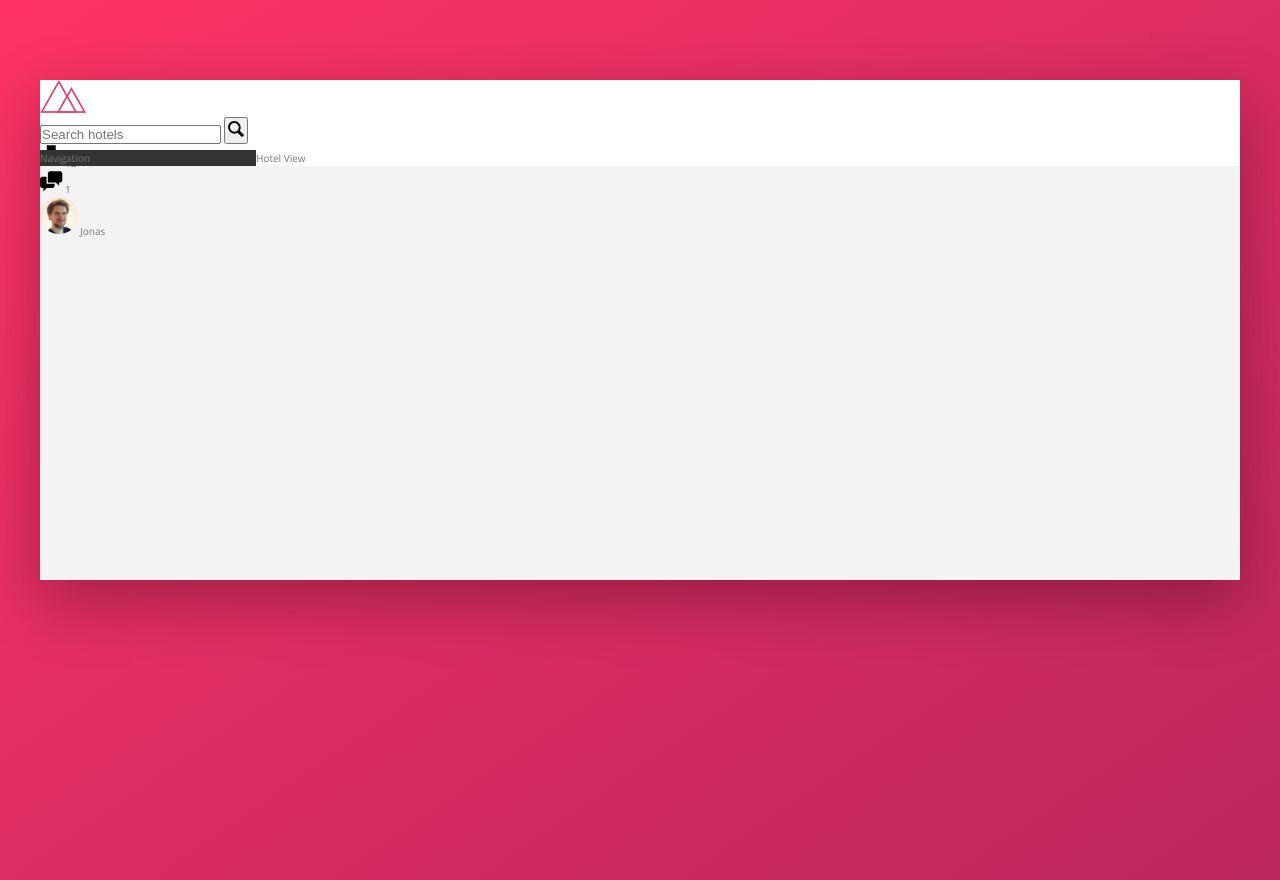
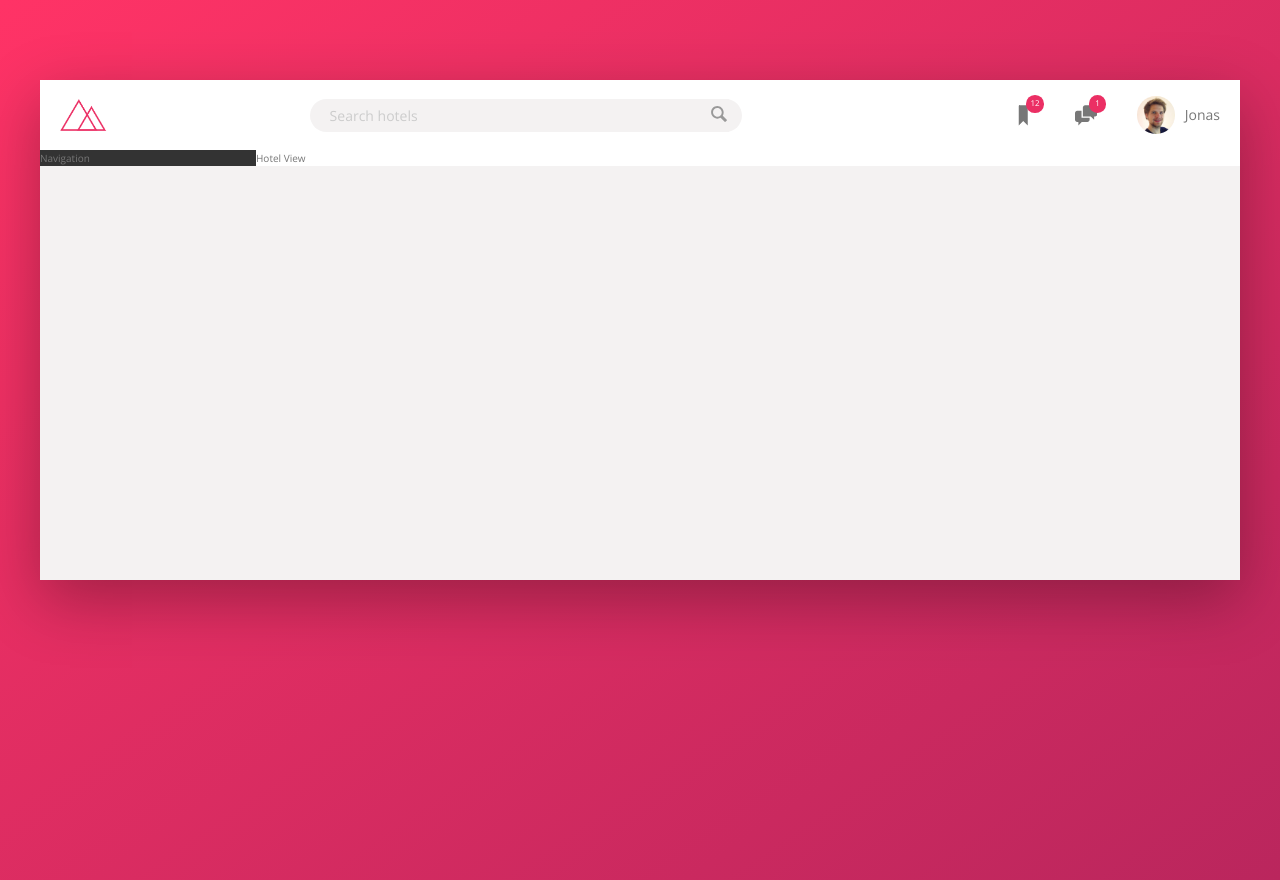
Before and after one commit to sohn12/Trillo, a website: page index.html in a window 1280 px wide. Drawn offline with nearby package versions, Linux system fonts and the light colour scheme; files that its build step writes are made by us from their sources.

Commit message:
Header section completed

```diff
--- a/sass/_component.scss
+++ b/sass/_component.scss
@@ -2,38 +2,101 @@
 ///LOGO
 .logo {
   height: 3.25rem;
+  margin-left: 2rem;
 }
 
 //////////////////////////////////
 //SEARCH
 .search {
+  flex: 0 0 40%;
+
+  display: flex;
   &__input {
+    font-family: inherit;
+    font-size: inherit;
+    color: inherit;
+    background-color: var(--color-grey-light-2);
+    border: none;
+    padding: 0.7rem 2rem;
+    border-radius: 100px;
+    width: 90%;
+    transition: all 0.2s;
+    margin-right: -3.25rem;
+    &:focus {
+      outline: none;
+      width: 100%;
+      background-color: var(--color-grey-light-3);
+    }
+    &::-webkit-input-placeholder {
+      font-weight: 100;
+      color: var(--color-grey-light-4);
+    }
+  }
+
+  &__input:focus + &__button {
+    background-color: var(--color-grey-light-3);
   }
   &__button {
+    border: none;
+    background-color: var(--color-grey-light-2);
+
+    &:focus {
+      outline: none;
+    }
+    &:active {
+      transform: translateY(2px);
+    }
   }
   &__icon {
     height: 2rem;
     width: 2rem;
+    fill: var(--color-grey-dark-3);
   }
 }
 
 //////////////////////////////////
 //USER NAV
 .user-nav {
+  align-self: stretch;
+  display: flex;
+  align-items: center;
+
+  & > * {
+    padding: 0 2rem;
+    cursor: pointer;
+    height: 100%;
+    display: flex;
+    align-items: center;
+  }
+
+  & > *:hover {
+    background-color: var(--color-grey-light-2);
+  }
   &__icon-box {
+    position: relative;
   }
   &__icon {
     height: 2.25rem;
     width: 2.25rem;
+    fill: var(--color-grey-dark-2);
   }
   &__notification {
-  }
-  &__user {
+    font-size: 0.8rem;
+    height: 1.75rem;
+    width: 1.75rem;
+    border-radius: 50%;
+    color: #fff;
+    background-color: var(--color-primary);
+    position: absolute;
+    top: 1.5rem;
+    right: 1.1rem;
+    display: flex;
+    justify-content: center;
+    align-items: center;
   }
   &__user-photo {
     height: 3.75rem;
     border-radius: 50%;
-  }
-  &__user-name {
+    margin-right: 1rem;
   }
 }
--- a/sass/_layout.scss
+++ b/sass/_layout.scss
@@ -8,9 +8,13 @@
 }
 
 .header {
+  font-size: 1.4rem;
   height: 7rem;
   background-color: #fff;
   border-bottom: var(--color-grey-light-2);
+  display: flex;
+  justify-content: space-between;
+  align-items: center;
 }
 
 .content {
```
